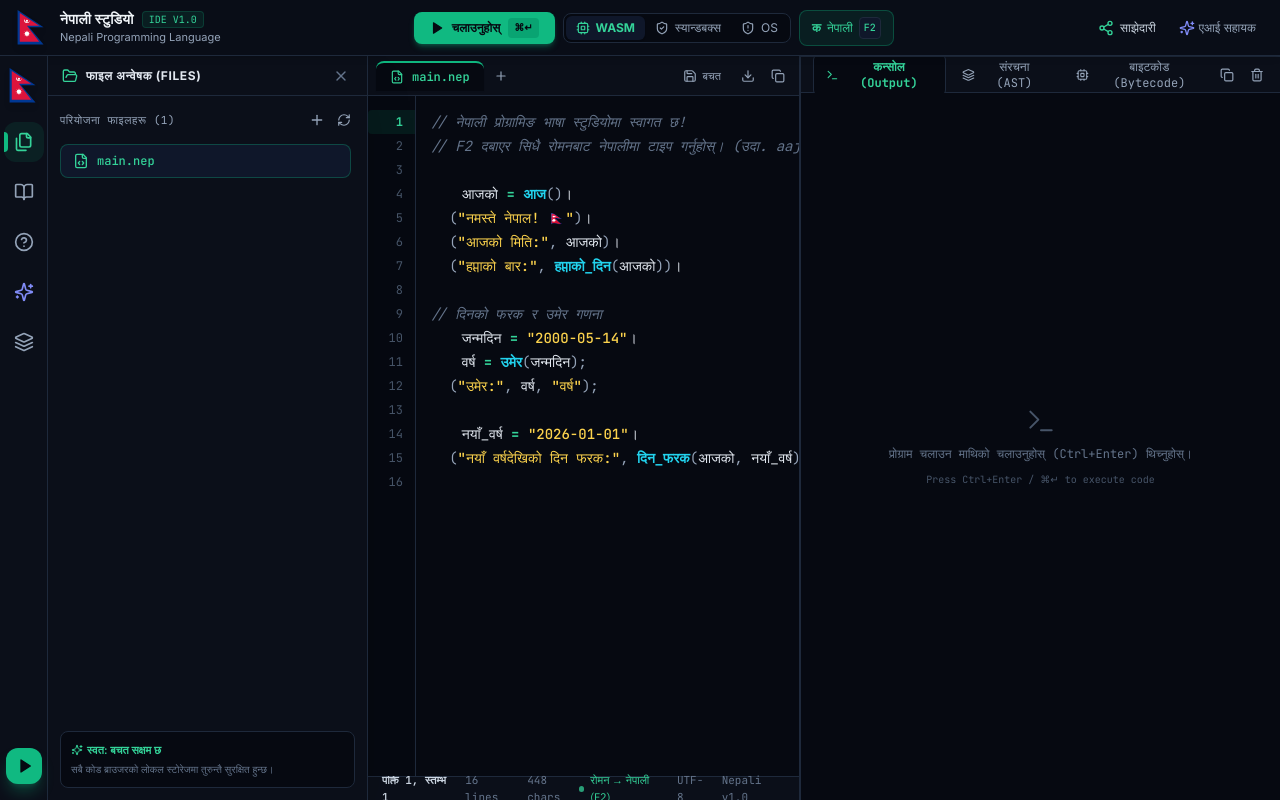
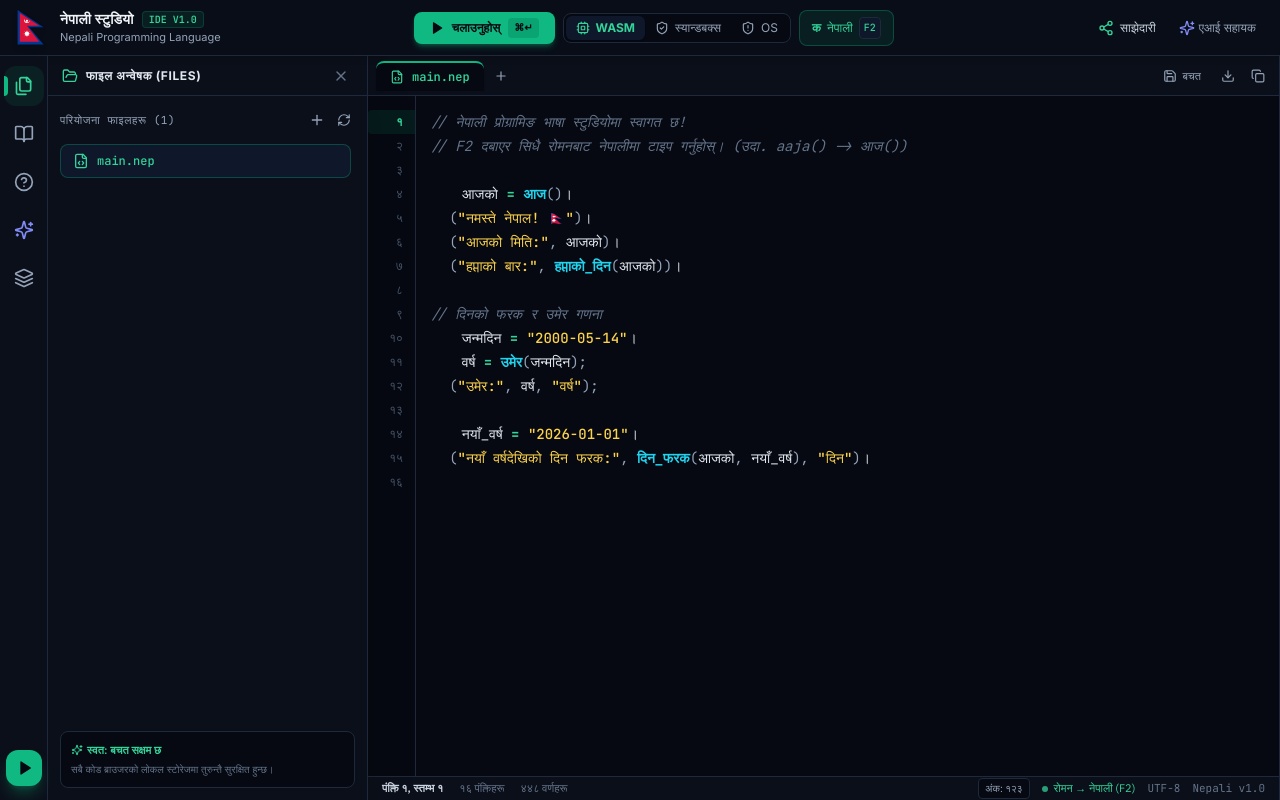
Before and after one commit to itSubeDibesh/Nepali-Programming-Language, a Next.js app in the folder studio/: page / in a window 1280 px wide. Built offline with nearby package versions, Linux system fonts and the light colour scheme; a web font is replaced by a local one.

Commit message:
fix(studio): polish UI/UX, render Devanagari numerals, remove duplicate logo, and dock terminal to bottom

```diff
--- a/studio/src/app/not-found.tsx
+++ b/studio/src/app/not-found.tsx
@@ -19,7 +19,7 @@ export default function NotFound() {
               <path d="M 9,14 A 4,4 0 0,0 17,14 A 3.5,3.5 0 0,1 10,13 Z" fill="#FFFFFF"/>
               <circle cx="13" cy="15" r="1.5" fill="#FFFFFF"/>
               <circle cx="13" cy="33" r="3" fill="#FFFFFF"/>
-              <g fill="#FFFFFF" stroke="#FFFFFF" stroke-width="0.5">
+              <g fill="#FFFFFF" stroke="#FFFFFF" strokeWidth="0.5">
                 <line x1="13" y1="28.5" x2="13" y2="37.5"/>
                 <line x1="8.5" y1="33" x2="17.5" y2="33"/>
                 <line x1="9.8" y1="29.8" x2="16.2" y2="36.2"/>
--- a/studio/src/app/page.tsx
+++ b/studio/src/app/page.tsx
@@ -47,13 +47,13 @@ export default function StudioPage() {
   const [activeSidebarTab, setActiveSidebarTab] = useState<ActiveSidebarTab>('files');
   const [isAiOpen, setIsAiOpen] = useState(false);
   const [isInspectorOpen, setIsInspectorOpen] = useState(false);
+  const [isTerminalOpen, setIsTerminalOpen] = useState(false);
   const [isShareOpen, setIsShareOpen] = useState(false);
   const [isSaved, setIsSaved] = useState(true);
 
   // 1. Load shared code from URL hash or localStorage on mount
   useEffect(() => {
     try {
-      // Check shared code in URL
       const shared = decodeCodeFromUrl();
       if (shared) {
         const sharedFile: CodeFile = {
@@ -67,7 +67,6 @@ export default function StudioPage() {
         return;
       }
 
-      // Check localStorage
       const saved = localStorage.getItem(LOCAL_STORAGE_KEY);
       if (saved) {
         const parsed = JSON.parse(saved);
@@ -89,7 +88,7 @@ export default function StudioPage() {
 
   const activeFile = files.find((f) => f.id === activeFileId) || files[0];
 
-  // 3. Global shortcut listeners (F2: Transliteration toggle, ⌘+Enter: Run, ⌘+S: Save)
+  // 3. Global shortcut listeners (F2: Transliteration toggle, ⌘+Enter: Run, ⌘+S: Save, ⌘+J: Toggle Terminal)
   useEffect(() => {
     const handleGlobalKeyDown = (e: KeyboardEvent) => {
       if (e.key === 'F2') {
@@ -104,6 +103,10 @@ export default function StudioPage() {
         e.preventDefault();
         handleManualSave();
       }
+      if ((e.metaKey || e.ctrlKey) && (e.key === 'j' || e.key === '`')) {
+        e.preventDefault();
+        setIsTerminalOpen((prev) => !prev);
+      }
     };
     window.addEventListener('keydown', handleGlobalKeyDown);
     return () => window.removeEventListener('keydown', handleGlobalKeyDown);
@@ -117,6 +120,7 @@ export default function StudioPage() {
     if (!activeFile || isRunning) return;
     setIsRunning(true);
     setResult(null);
+    setIsTerminalOpen(true); // Open bottom terminal on run automatically!
 
     const promptHandler = (promptText: string): Promise<string> => {
       return new Promise((resolve) => {
@@ -271,10 +275,10 @@ export default function StudioPage() {
           />
         )}
 
-        {/* Center: Editor & Terminal Dock Split */}
-        <main className="flex-1 flex flex-col md:flex-row overflow-hidden">
-          {/* Main Editor Pane */}
-          <div className="flex-1 h-3/5 md:h-full flex flex-col min-w-0">
+        {/* Center: Full-width Editor with Bottom Collapsible Terminal Dock */}
+        <main className="flex-1 flex flex-col overflow-hidden min-w-0 bg-[#060911]">
+          {/* Main Editor Pane (Full Width) */}
+          <div className="flex-1 flex flex-col min-h-0 overflow-hidden">
             <Editor
               files={files}
               activeFileId={activeFileId}
@@ -290,15 +294,15 @@ export default function StudioPage() {
             />
           </div>
 
-          {/* Bottom/Right Terminal Dock */}
-          <div className="h-2/5 md:h-full md:w-[420px] lg:w-[480px] flex flex-col border-t md:border-t-0 md:border-l border-[#1E293B]">
+          {/* Bottom Dock: Collapsible Terminal & Tools */}
           <Terminal
+            isOpen={isTerminalOpen}
+            onClose={() => setIsTerminalOpen(false)}
             result={result}
             isRunning={isRunning}
             onClear={() => setResult(null)}
             code={activeFile?.content || ''}
           />
-          </div>
         </main>
 
         {/* Right Drawer: AI Assistant */}
--- a/studio/src/components/ActivityBar.tsx
+++ b/studio/src/components/ActivityBar.tsx
@@ -1,6 +1,6 @@
 'use client';
 import React from 'react';
-import { Files, BookOpen, Sparkles, Layers, HelpCircle, Settings, Play, ShieldCheck, ShieldAlert, Cpu } from 'lucide-react';
+import { Files, BookOpen, Sparkles, Layers, HelpCircle, Play } from 'lucide-react';
 import { RunMode } from '../lib/types';
 
 export type ActiveSidebarTab = 'files' | 'examples' | 'cheatsheet' | 'ai' | 'inspector' | null;
@@ -19,34 +19,15 @@ export const ActivityBar: React.FC<ActivityBarProps> = ({
   onSelectTab,
   onRun,
   isRunning,
-  mode,
-  onModeChange,
 }) => {
   const toggle = (tab: ActiveSidebarTab) => {
     onSelectTab(activeTab === tab ? null : tab);
   };
 
   return (
-    <aside className="w-12 bg-[#0B0F19] border-r border-[#1E293B] flex flex-col items-center py-3 select-none z-30 justify-between">
-      {/* Top Icons */}
-      <div className="flex flex-col items-center space-y-2.5 w-full">
-        {/* Nepal Flag IDE Icon */}
-        <div className="w-8 h-9 flex items-center justify-center filter drop-shadow-md mb-2 cursor-pointer" title="नेपाली स्टुडियो IDE">
-          <svg xmlns="http://www.w3.org/2000/svg" viewBox="0 0 40 50" className="w-full h-full">
-            <polygon points="0,0 36,24 16,24 36,48 0,48" fill="#003893"/>
-            <polygon points="3,4 30,22 13,22 30,44 3,44" fill="#DC143C"/>
-            <path d="M 9,14 A 4,4 0 0,0 17,14 A 3.5,3.5 0 0,1 10,13 Z" fill="#FFFFFF"/>
-            <circle cx="13" cy="15" r="1.5" fill="#FFFFFF"/>
-            <circle cx="13" cy="33" r="3" fill="#FFFFFF"/>
-            <g fill="#FFFFFF" stroke="#FFFFFF" stroke-width="0.5">
-              <line x1="13" y1="28.5" x2="13" y2="37.5"/>
-              <line x1="8.5" y1="33" x2="17.5" y2="33"/>
-              <line x1="9.8" y1="29.8" x2="16.2" y2="36.2"/>
-              <line x1="9.8" y1="36.2" x2="16.2" y2="29.8"/>
-            </g>
-          </svg>
-        </div>
-
+    <aside className="w-12 bg-[#0B0F19] border-r border-[#1E293B] flex flex-col items-center py-2.5 select-none z-30 justify-between">
+      {/* Action Icons Rail */}
+      <div className="flex flex-col items-center space-y-2 w-full">
         {/* Files Explorer Tab */}
         <button
           onClick={() => toggle('files')}
@@ -129,7 +110,7 @@ export const ActivityBar: React.FC<ActivityBarProps> = ({
       </div>
 
       {/* Bottom Run Action Button */}
-      <div className="flex flex-col items-center space-y-3 w-full pb-1">
+      <div className="flex flex-col items-center space-y-2 w-full pb-1">
         <button
           onClick={onRun}
           disabled={isRunning}
@@ -141,7 +122,7 @@ export const ActivityBar: React.FC<ActivityBarProps> = ({
           title="प्रोग्राम चलाउनुहोस् (Ctrl+Enter / ⌘↵)"
         >
           {isRunning ? (
-            <div className="w-4 h-4 border-2 border-white border-t-transparent rounded-full animate-spin" />
+            <div className="w-4 h-4 border-2 border-slate-950 border-t-transparent rounded-full animate-spin" />
           ) : (
             <Play className="w-4 h-4 fill-current ml-0.5" />
           )}
--- a/studio/src/components/Editor.tsx
+++ b/studio/src/components/Editor.tsx
@@ -4,9 +4,10 @@ import { CodeFile } from '../lib/types';
 import { transliterateWord } from '../lib/translit';
 import { highlightNepaliCode } from '../lib/highlighter';
 import { getDocumentationForSymbol, DocItem } from '../lib/docs';
+import { toNepaliDigits } from '../lib/numbers';
 import {
   FileCode, Plus, X, Copy, Check, Download, Save,
-  Sparkles, HelpCircle, Info, ExternalLink
+  Sparkles, HelpCircle, Info
 } from 'lucide-react';
 
 interface EditorProps {
@@ -44,6 +45,7 @@ export const Editor: React.FC<EditorProps> = ({
   const [editingNameId, setEditingNameId] = useState<string | null>(null);
   const [tempName, setTempName] = useState('');
   const [showSaveToast, setShowSaveToast] = useState(false);
+  const [useNepaliDigits, setUseNepaliDigits] = useState(true);
 
   // Hover Doc Tooltip State
   const [hoverDoc, setHoverDoc] = useState<{ doc: DocItem; x: number; y: number } | null>(null);
@@ -97,14 +99,14 @@ export const Editor: React.FC<EditorProps> = ({
         if (doc) {
           setHoverDoc({
             doc,
-            x: Math.min(clientX + 10, window.innerWidth - 320),
-            y: Math.min(clientY + 15, window.innerHeight - 200),
+            x: Math.min(clientX + 10, window.innerWidth - 340),
+            y: Math.min(clientY + 15, window.innerHeight - 220),
           });
           return;
         }
       }
       setHoverDoc(null);
-    }, 400);
+    }, 350);
   };
 
   const handleMouseLeave = () => {
@@ -321,14 +323,14 @@ export const Editor: React.FC<EditorProps> = ({
 
       {/* Editor Main Canvas with Syntax Highlighting Layer */}
       <div className="flex-1 flex overflow-hidden relative font-mono text-sm">
-        {/* Line Numbers */}
+        {/* Line Numbers in Devanagari */}
         <div className="w-12 bg-[#060911] py-3.5 select-none text-right pr-3 font-mono text-xs text-slate-600 overflow-hidden leading-6 border-r border-[#1E293B]">
           {lineNumbers.map((num) => (
             <div
               key={num}
-              className={num === cursorPos.line ? 'text-emerald-400 font-bold bg-emerald-500/10 -mr-3 pr-3 rounded-l' : ''}
+              className={num === cursorPos.line ? 'text-emerald-400 font-bold bg-emerald-500/10 -mr-3 pr-3 rounded-l font-devanagari' : 'font-devanagari'}
             >
-              {num}
+              {useNepaliDigits ? toNepaliDigits(num) : num}
             </div>
           ))}
         </div>
@@ -409,14 +411,25 @@ export const Editor: React.FC<EditorProps> = ({
       {/* Status Bar */}
       <div className="h-6 bg-[#0B0F19] border-t border-[#1E293B] px-3.5 flex items-center justify-between text-[11px] text-slate-400 font-mono select-none">
         <div className="flex items-center space-x-4">
-          <span className="text-slate-300 font-semibold">
-            पंक्ति {cursorPos.line}, स्तम्भ {cursorPos.col}
+          <span className="text-slate-300 font-semibold font-devanagari">
+            पंक्ति {useNepaliDigits ? toNepaliDigits(cursorPos.line) : cursorPos.line}, स्तम्भ {useNepaliDigits ? toNepaliDigits(cursorPos.col) : cursorPos.col}
           </span>
-          <span className="text-slate-500">{lineCount} lines</span>
-          <span className="text-slate-500">{charCount} chars</span>
+          <span className="text-slate-500 font-devanagari">
+            {useNepaliDigits ? toNepaliDigits(lineCount) : lineCount} पंक्तिहरू
+          </span>
+          <span className="text-slate-500 font-devanagari">
+            {useNepaliDigits ? toNepaliDigits(charCount) : charCount} वर्णहरू
+          </span>
         </div>
 
-        <div className="flex items-center space-x-4">
+        <div className="flex items-center space-x-3">
+          <button
+            onClick={() => setUseNepaliDigits(!useNepaliDigits)}
+            className="hover:text-emerald-400 transition-colors font-devanagari text-[10px] bg-[#060911] px-1.5 py-0.5 rounded border border-[#1E293B]"
+            title="अंक स्वरूप टगल गर्नुहोस् (Devanagari / ASCII digits)"
+          >
+            {useNepaliDigits ? 'अंक: १२३' : 'Digits: 123'}
+          </button>
           <span className="flex items-center space-x-1.5 text-emerald-400">
             <span className="w-1.5 h-1.5 rounded-full bg-emerald-400 animate-pulse" />
             <span className="font-devanagari">{translitEnabled ? 'रोमन → नेपाली (F2)' : 'English (F2)'}</span>
--- a/studio/src/components/Navbar.tsx
+++ b/studio/src/components/Navbar.tsx
@@ -1,8 +1,7 @@
 'use client';
 import React from 'react';
 import {
-  Play, Sparkles, BookOpen, Layers, Terminal as TermIcon,
-  ShieldCheck, ShieldAlert, Cpu, Share2, HelpCircle, Save
+  Play, Sparkles, ShieldCheck, ShieldAlert, Cpu, Share2, HelpCircle
 } from 'lucide-react';
 import { RunMode } from '../lib/types';
 
@@ -30,14 +29,9 @@ export const Navbar: React.FC<NavbarProps> = ({
   onModeChange,
   translitEnabled,
   onToggleTranslit,
-  onToggleExamples,
   onToggleAi,
-  onToggleInspector,
   onOpenShare,
-  onManualSave,
   isAiOpen,
-  isExamplesOpen,
-  isInspectorOpen,
 }) => {
   return (
     <header className="h-14 border-b border-[#1E293B] bg-[#0B0F19]/90 backdrop-blur-md px-3 md:px-4 flex items-center justify-between select-none z-30 shadow-md">
@@ -50,7 +44,7 @@ export const Navbar: React.FC<NavbarProps> = ({
             <path d="M 9,14 A 4,4 0 0,0 17,14 A 3.5,3.5 0 0,1 10,13 Z" fill="#FFFFFF"/>
             <circle cx="13" cy="15" r="1.5" fill="#FFFFFF"/>
             <circle cx="13" cy="33" r="3" fill="#FFFFFF"/>
-            <g fill="#FFFFFF" stroke="#FFFFFF" stroke-width="0.5">
+            <g fill="#FFFFFF" stroke="#FFFFFF" strokeWidth="0.5">
               <line x1="13" y1="28.5" x2="13" y2="37.5"/>
               <line x1="8.5" y1="33" x2="17.5" y2="33"/>
               <line x1="9.8" y1="29.8" x2="16.2" y2="36.2"/>
@@ -63,7 +57,7 @@ export const Navbar: React.FC<NavbarProps> = ({
             <span className="font-bold text-sm tracking-wide text-slate-100 font-devanagari">
               नेपाली स्टुडियो
             </span>
-            <span className="text-[10px] font-mono uppercase bg-emerald-500/10 text-emerald-400 border border-emerald-500/20 px-1.5 py-0.2 rounded">
+            <span className="text-[10px] font-mono uppercase bg-emerald-500/10 text-emerald-400 border border-emerald-500/20 px-1.5 py-0.2 rounded font-semibold">
               IDE v1.0
             </span>
           </div>
--- a/studio/src/components/Terminal.tsx
+++ b/studio/src/components/Terminal.tsx
@@ -1,15 +1,18 @@
 'use client';
 import React, { useState } from 'react';
 import { ExecutionResult } from '../lib/types';
+import { toNepaliDigits } from '../lib/numbers';
 import {
   Terminal as TermIcon, CheckCircle2, AlertCircle, Copy, Check,
-  Trash2, Layers, Cpu, AlertTriangle, Maximize2, Minimize2, Search
+  Trash2, Layers, Cpu, AlertTriangle, ChevronDown, ChevronUp, X, Minus
 } from 'lucide-react';
 
 interface TerminalProps {
   result: ExecutionResult | null;
   isRunning: boolean;
   onClear: () => void;
+  onClose: () => void;
+  isOpen: boolean;
   code?: string;
 }
 
@@ -19,12 +22,15 @@ export const Terminal: React.FC<TerminalProps> = ({
   result,
   isRunning,
   onClear,
+  onClose,
+  isOpen,
   code = '',
 }) => {
   const [activeTab, setActiveTab] = useState<TerminalTab>('output');
   const [copied, setCopied] = useState(false);
-  const [isExpanded, setIsExpanded] = useState(false);
-  const [filterText, setFilterText] = useState('');
+  const [isMaximized, setIsMaximized] = useState(false);
+
+  if (!isOpen) return null;
 
   const handleCopy = () => {
     if (!result) return;
@@ -38,18 +44,15 @@ export const Terminal: React.FC<TerminalProps> = ({
   };
 
   const hasErrors = result?.exitCode !== 0 && Boolean(result?.stderr);
-  const filteredStdout = (result?.stdout || []).filter((line) =>
-    filterText ? line.toLowerCase().includes(filterText.toLowerCase()) : true
-  );
 
   return (
     <div
-      className={`flex flex-col bg-[#060911] overflow-hidden transition-all select-none border-t border-[#1E293B] ${
-        isExpanded ? 'h-full z-40' : 'h-full'
+      className={`flex flex-col bg-[#060911] border-t border-[#1E293B] shadow-2xl transition-all select-none z-20 ${
+        isMaximized ? 'h-3/4' : 'h-56 md:h-64'
       }`}
     >
-      {/* Top Header Tabs */}
-      <div className="h-9 bg-[#0B0F19] border-b border-[#1E293B] flex items-center justify-between px-3">
+      {/* Dock Header */}
+      <div className="h-9 bg-[#0B0F19] border-b border-[#1E293B] flex items-center justify-between px-3 select-none">
         {/* Tabs */}
         <div className="flex items-center space-x-1">
           <button
@@ -61,10 +64,10 @@ export const Terminal: React.FC<TerminalProps> = ({
             }`}
           >
             <TermIcon className="w-3.5 h-3.5" />
-            <span>कन्सोल (Output)</span>
+            <span className="font-devanagari">आउटपुट (Console)</span>
             {result?.stdout && result.stdout.length > 0 && (
-              <span className="text-[10px] bg-slate-800 text-slate-300 px-1 rounded-full">
-                {result.stdout.length}
+              <span className="text-[10px] bg-slate-800 text-slate-300 px-1 rounded-full font-devanagari">
+                {toNepaliDigits(result.stdout.length)}
               </span>
             )}
           </button>
@@ -78,7 +81,7 @@ export const Terminal: React.FC<TerminalProps> = ({
             }`}
           >
             <Layers className="w-3.5 h-3.5" />
-            <span>संरचना (AST)</span>
+            <span className="font-devanagari">संरचना (AST)</span>
           </button>
 
           <button
@@ -90,7 +93,7 @@ export const Terminal: React.FC<TerminalProps> = ({
             }`}
           >
             <Cpu className="w-3.5 h-3.5" />
-            <span>बाइटकोड (Bytecode)</span>
+            <span className="font-devanagari">बाइटकोड</span>
           </button>
 
           {hasErrors && (
@@ -103,7 +106,7 @@ export const Terminal: React.FC<TerminalProps> = ({
               }`}
             >
               <AlertTriangle className="w-3.5 h-3.5" />
-              <span>त्रुटि (1)</span>
+              <span>त्रुटि (१)</span>
             </button>
           )}
         </div>
@@ -111,20 +114,20 @@ export const Terminal: React.FC<TerminalProps> = ({
         {/* Action Controls */}
         <div className="flex items-center space-x-2">
           {result && (
-            <div className="hidden sm:flex items-center space-x-2 text-[11px] font-mono text-slate-400 mr-1">
+            <div className="flex items-center space-x-2 text-[11px] font-mono text-slate-400 mr-2 font-devanagari">
               {result.exitCode === 0 ? (
                 <span className="flex items-center space-x-1 text-emerald-400">
-                  <CheckCircle2 className="w-3 h-3" />
-                  <span>निकास ० (Exit 0)</span>
+                  <CheckCircle2 className="w-3.5 h-3.5" />
+                  <span>निकास {toNepaliDigits(0)} (Exit 0)</span>
                 </span>
               ) : (
                 <span className="flex items-center space-x-1 text-rose-400">
-                  <AlertCircle className="w-3 h-3" />
-                  <span>त्रुटि कोड {result.exitCode}</span>
+                  <AlertCircle className="w-3.5 h-3.5" />
+                  <span>त्रुटि {toNepaliDigits(result.exitCode)}</span>
                 </span>
               )}
               {result.durationMs !== undefined && (
-                <span className="text-slate-500">{result.durationMs}ms</span>
+                <span className="text-slate-500">{toNepaliDigits(result.durationMs)}ms</span>
               )}
             </div>
           )}
@@ -144,6 +147,22 @@ export const Terminal: React.FC<TerminalProps> = ({
           >
             <Trash2 className="w-3.5 h-3.5" />
           </button>
+
+          <button
+            onClick={() => setIsMaximized(!isMaximized)}
+            className="p-1 text-slate-400 hover:text-slate-200 hover:bg-[#0F172A] rounded transition-colors"
+            title={isMaximized ? 'साधारण आकार' : 'अधिकतम गर्नुहोस्'}
+          >
+            {isMaximized ? <ChevronDown className="w-3.5 h-3.5" /> : <ChevronUp className="w-3.5 h-3.5" />}
+          </button>
+
+          <button
+            onClick={onClose}
+            className="p-1 text-slate-400 hover:text-rose-400 hover:bg-[#0F172A] rounded transition-colors"
+            title="कन्सोल बन्द गर्नुहोस्"
+          >
+            <X className="w-3.5 h-3.5" />
+          </button>
         </div>
       </div>
 
@@ -151,14 +170,14 @@ export const Terminal: React.FC<TerminalProps> = ({
       <div className="flex-1 bg-[#060911] p-3 font-mono text-xs overflow-auto select-text font-devanagari leading-relaxed">
         {isRunning ? (
           <div className="flex items-center space-x-2 text-emerald-400 animate-pulse py-2">
-            <div className="w-3 h-3 border-2 border-emerald-400 border-t-transparent rounded-full animate-spin" />
-            <span>नेपाली स्क्रिप्ट चल्दैछ...</span>
+            <div className="w-3.5 h-3.5 border-2 border-emerald-400 border-t-transparent rounded-full animate-spin" />
+            <span>नेपाली प्रोग्राम चल्दैछ...</span>
           </div>
         ) : activeTab === 'output' ? (
           result ? (
             <div className="space-y-1">
               {/* Stdout */}
-              {filteredStdout.map((line, idx) => (
+              {(result.stdout || []).map((line, idx) => (
                 <div key={idx} className="text-slate-200 whitespace-pre-wrap flex items-start space-x-2">
                   <span className="text-emerald-500 select-none">&gt;</span>
                   <span>{line}</span>
@@ -175,22 +194,19 @@ export const Terminal: React.FC<TerminalProps> = ({
 
               {result.stdout.length === 0 && !result.stderr && (
                 <div className="text-slate-500 italic">
-                  [कुनै आउटपुट उत्पन्न भएन (Program exited without output)]
+                  [कुनै आउटपुट उत्पन्न भएन]
                 </div>
               )}
             </div>
           ) : (
-            <div className="text-slate-500 flex flex-col items-center justify-center h-full space-y-2 select-none py-8">
-              <TermIcon className="w-8 h-8 text-slate-600 stroke-[1.5]" />
-              <p>प्रोग्राम चलाउन माथिको चलाउनुहोस् (Ctrl+Enter) थिच्नुहोस्।</p>
-              <p className="text-[10px] text-slate-600 font-mono">
-                Press Ctrl+Enter / ⌘↵ to execute code
-              </p>
+            <div className="text-slate-500 flex flex-col items-center justify-center h-full space-y-1 select-none py-6">
+              <TermIcon className="w-6 h-6 text-slate-600 stroke-[1.5]" />
+              <p className="text-xs">प्रोग्राम चलाउन माथिको चलाउनुहोस् (Ctrl+Enter / ⌘↵) थिच्नुहोस्।</p>
             </div>
           )
         ) : activeTab === 'ast' ? (
           <div className="space-y-2 text-slate-300">
-            <div className="text-emerald-400 font-bold mb-2">// विश्लेषित प्रोग्राम रूख (Program AST):</div>
+            <div className="text-emerald-400 font-bold mb-1">// विश्लेषित प्रोग्राम रूख (Abstract Syntax Tree):</div>
             <pre className="text-[11px] text-slate-400 leading-5 whitespace-pre overflow-x-auto bg-[#0B0F19] p-3 rounded-lg border border-[#1E293B]">
               {code
                 ? `Program {
@@ -206,7 +222,7 @@ export const Terminal: React.FC<TerminalProps> = ({
           </div>
         ) : activeTab === 'bytecode' ? (
           <div className="space-y-2 text-slate-300">
-            <div className="text-cyan-400 font-bold mb-2">// संकलित भर्चुअल मेसिन बाइटकोड (Bytecode Disassembly):</div>
+            <div className="text-cyan-400 font-bold mb-1">// संकलित भर्चुअल मेसिन बाइटकोड (Bytecode Disassembly):</div>
             <pre className="text-[11px] text-slate-400 leading-5 whitespace-pre overflow-x-auto bg-[#0B0F19] p-3 rounded-lg border border-[#1E293B]">
               {`0000  OP_CALL_BUILTIN   आज (0 args) -> R0
 0002  OP_STORE_VAR      आजको <- R0
--- /dev/null
+++ b/studio/src/lib/numbers.ts
@@ -0,0 +1,12 @@
+// Utility to convert ASCII numbers / strings to Devanagari numerals
+
+const DEVANAGARI_DIGITS = ['०', '१', '२', '३', '४', '५', '६', '७', '८', '९'];
+
+export function toNepaliDigits(input: number | string): string {
+  const str = String(input);
+  return str.replace(/[0-9]/g, (d) => DEVANAGARI_DIGITS[parseInt(d, 10)]);
+}
+
+export function fromNepaliDigits(input: string): string {
+  return input.replace(/[०-९]/g, (d) => String(d.charCodeAt(0) - 0x0966));
+}
```
Lines whose indentation alone changed are shown as unchanged.
